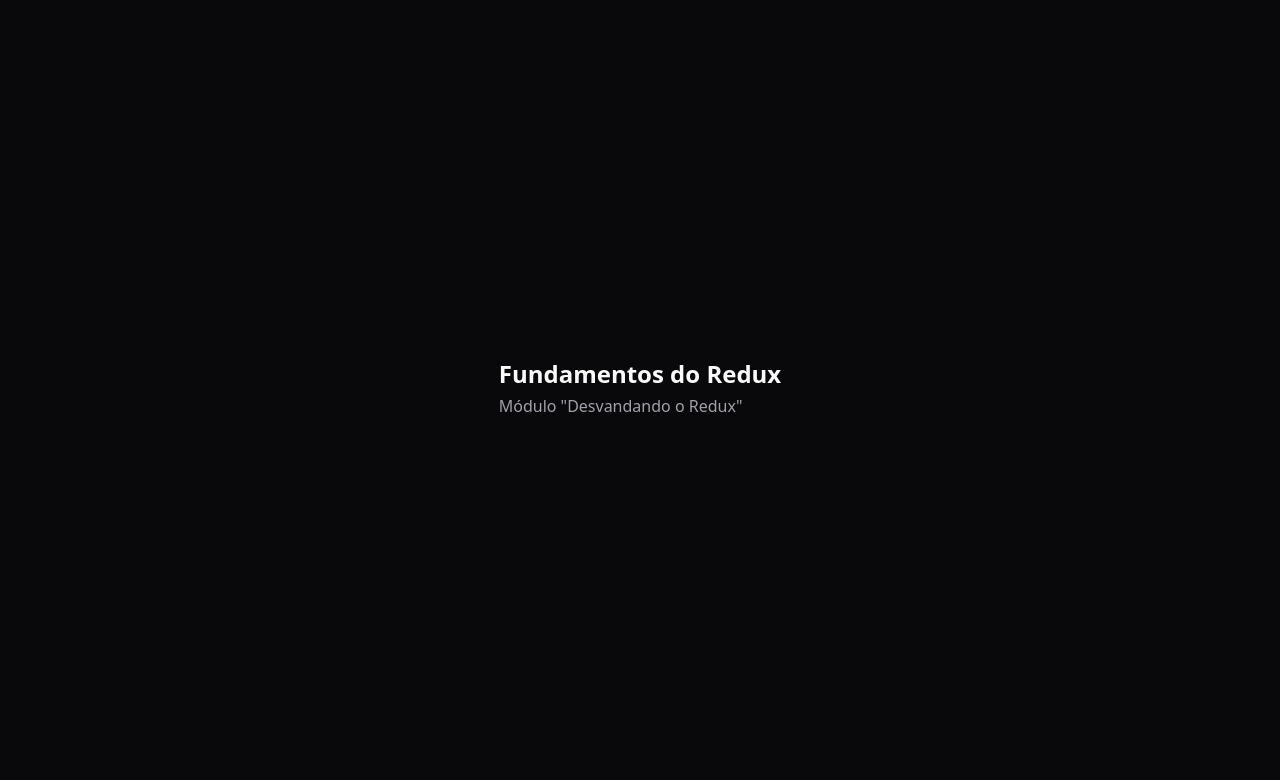
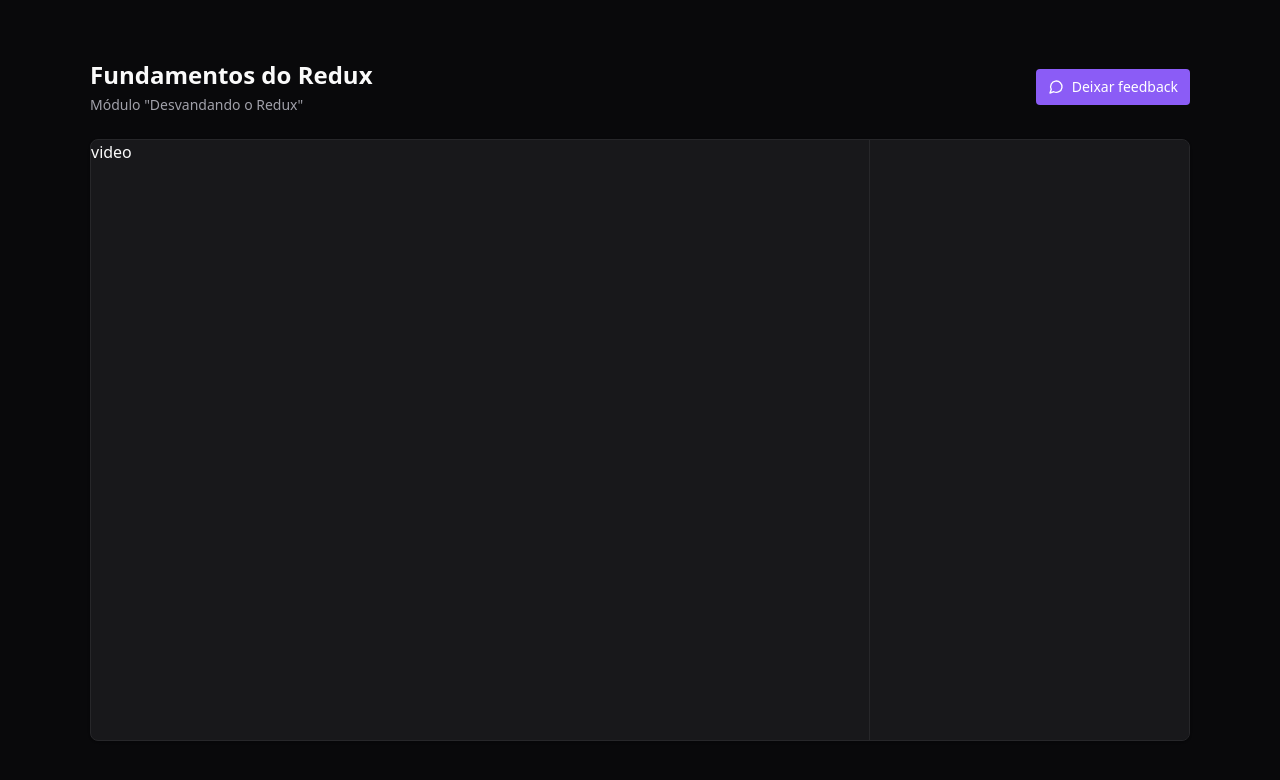
Before and after one commit to AndersonAslap/project-player-video, a React (Vite) app: page / in a window 1280 px wide. Shown: the top 780 px of the page. Built offline with nearby package versions, Linux system fonts and the light colour scheme; the HTML template or start-up script is replaced by a standard one.

Commit message:
feat: application interface - base struct UI

```diff
--- a/package.json
+++ b/package.json
@@ -11,6 +11,7 @@
   },
   "dependencies": {
     "@reduxjs/toolkit": "^1.9.7",
+    "lucide-react": "^0.292.0",
     "react": "^18.2.0",
     "react-dom": "^18.2.0",
     "react-redux": "^8.1.3"
--- a/src/pages/Player.tsx
+++ b/src/pages/Player.tsx
@@ -1,18 +1,33 @@
+import { MessageCircle } from "lucide-react";
+
 export function Player() {
   return (
     <div
       className="h-screen bg-zinc-950 text-zinc-50 flex justify-center items-center">
       <div
-        className="flex w-{1100px} flex-col gap-6">
+        className="flex w-[1100px] flex-col gap-6">
           <div className="flex items-center justify-between">
+
+            {/** header */}
+
             <div className="flex flex-col gap-1">
               <h1 className="text-2xl font-bold">Fundamentos do Redux</h1>
-              <span className="text-small text-zinc-400">Módulo "Desvandando o Redux"</span>
+              <span className="text-sm text-zinc-400">Módulo "Desvandando o Redux"</span>
             </div>
+
+            <button className="flex items-center gap-2 rounded bg-violet-500 px-3 py-2 text-sm font-medium text-white hover:bg-violet-600">
+              <MessageCircle className="w-4 h-4"/>
+              Deixar feedback
+            </button>
           </div>
 
-          <main>
+          <main className="relative flex overflow-hidden rounded-lg border border-zinc-800 bg-zinc-900 shadow">
+              <div className="flex-1">
+                video
+              </div>
+              <aside className="w-80 border-l border-zinc-800 bg-zinc-900 h-[600px]">
 
+              </aside>
           </main>
       </div>
     </div>
--- a/src/styles/global.css
+++ b/src/styles/global.css
@@ -3,5 +3,5 @@
 @tailwind utilities;
 
 body {
-  -webkit-font-smoothing: antialiase
+  -webkit-font-smoothing: antialiased;
 }
```
Also changed, not shown: setup.txt, 1 other file (tests, documents, lock files or other folders).
